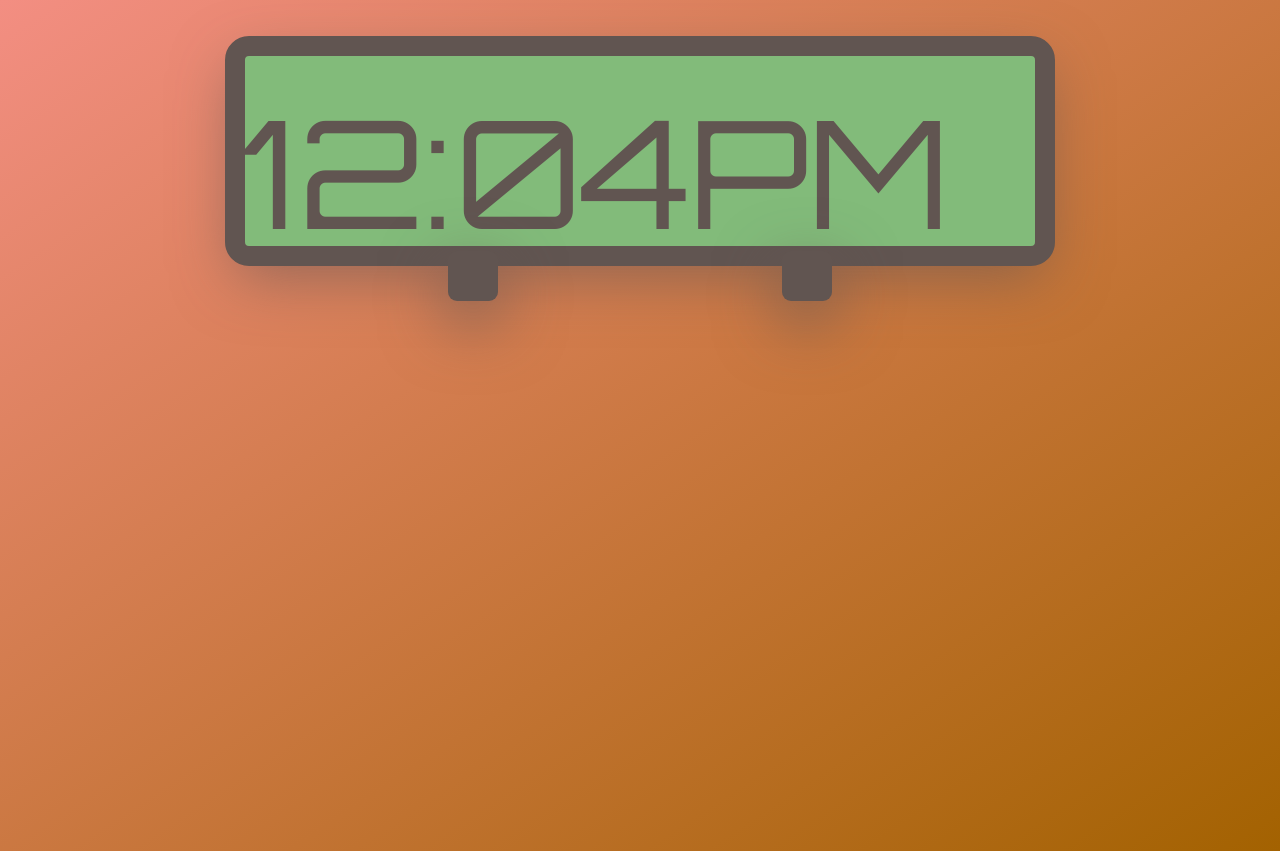
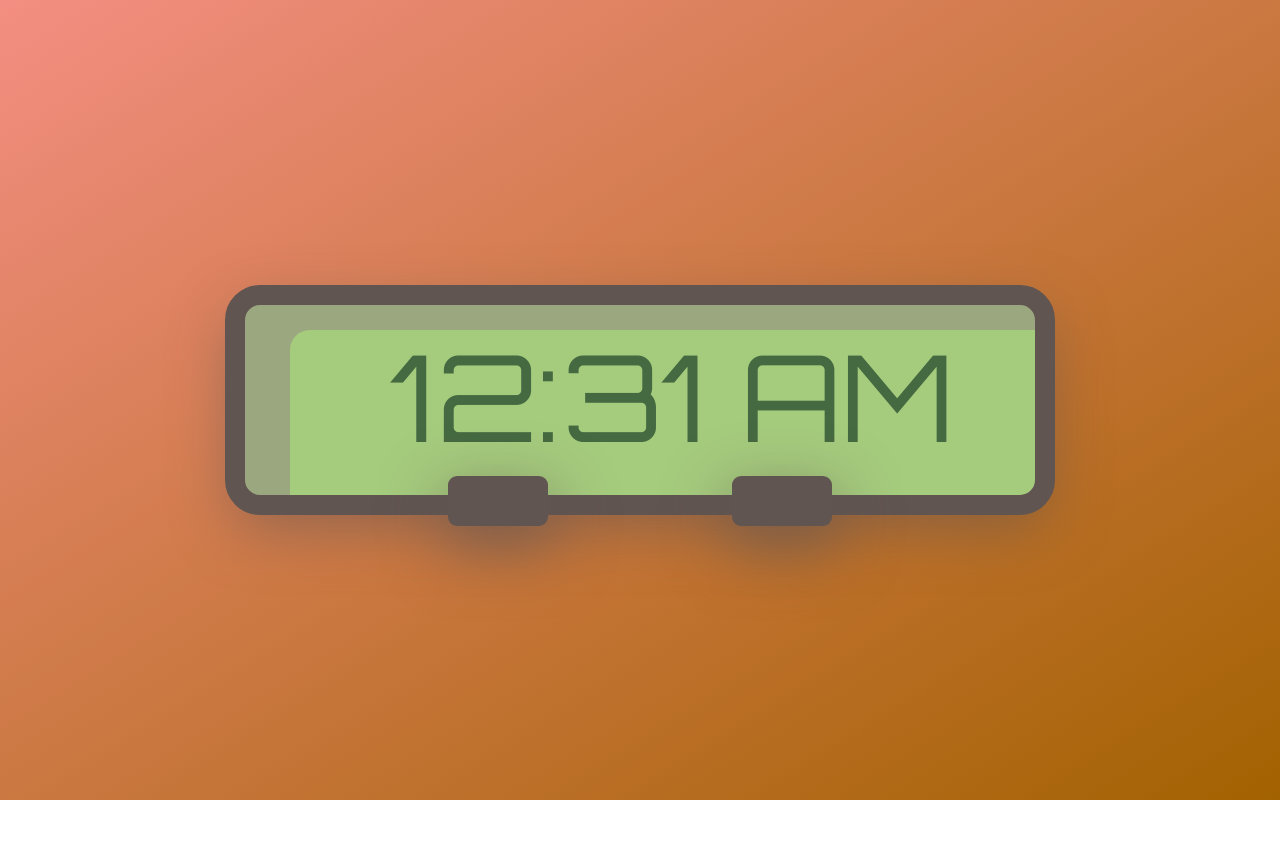
Before and after one commit to namddanh/DigitalClock, a website built with Parcel: page index.html in a window 1280 px wide. After the commit the page ends 800 px from the top, so only its background shows below. Built offline with nearby package versions, Linux system fonts and the light colour scheme.

Commit message:
Styling changes as well as clock format 12 hours added

```diff
--- a/index.html
+++ b/index.html
@@ -15,7 +15,7 @@
       type="image/x-icon"
     />
 
-    <link rel="stylesheet" href="src/sass/main.scss" />
+    <link defer rel="stylesheet" href="src/sass/main.scss" />
     <script type="module" src="src/js/clock.js"></script>
 
     <title>Digital Clock</title>
@@ -23,9 +23,7 @@
   <body>
     <div class="container">
       <div class="inner-container">
-        <div class="display">
-          <div class="time" style="font-family: 'Orbitron', sans-serif;">12:04PM</div>
-        </div>
+        <div id="time" style="font-family: 'Orbitron', sans-serif;">12:04</div>
       </div>
       <div class="foot1"></div>
       <div class="foot2"></div>
--- a/src/js/clock.js
+++ b/src/js/clock.js
@@ -1,13 +1,14 @@
 let clock = document.getElementById('time');
+let is12HourFormat = true;
 
 function updateClock() {
   const now = new Date(); // Thu Jun 05 2025 13:01:56 GMT-0400 (Eastern Daylight Time)
   const timeString = now.toLocaleTimeString([], {
-    hour: '2-digit',
+    hour: 'numeric',
     minute: '2-digit',
-    hour12: true,
+    hour12: is12HourFormat,
   });
-  console.log(timeString);
+
   clock.textContent = timeString;
 }
 
--- a/src/sass/_base.scss
+++ b/src/sass/_base.scss
@@ -1,8 +1,9 @@
 $color-primary-bg: #f38e82;
 $color-secondary-bg: #a36201;
-$color-grad-1: #8fd698;
+$color-grad-1: #a5cb7d;
 $color-grad-2: #456940;
 $color-grad-3: #82bb7a;
+$color-grad-4: #9dbd7b;
 
 $color-grey-light-1: #f9f5f3; // Light background
 $color-grey-light-2: #f2efee; // Light lines
@@ -42,7 +43,9 @@ html {
 }
 
 body {
-  font-family: 'Nunito Sans', sans-serif;
+  display: flex; // Centering div vertically
+  justify-content: center; // Centering div vertically
+  align-items: center; // Centering div vertically
   font-weight: 400;
   line-height: 1.6;
   color: $color-grey-dark-1;
@@ -61,19 +64,17 @@ body {
 }
 
 .inner-container {
+  position: relative;
   max-width: 80rem;
   min-height: 20rem;
   margin: 4vw auto;
-  background-color: $color-grad-3;
-  border-radius: 9px;
+  background-color: $color-grad-1;
+  border-radius: 20px;
   outline: 20px solid $color-grey-dark-1;
   outline-offset: -5px;
   overflow: hidden;
-  box-shadow: 0 2rem 6rem 0.5rem rgba($color-grey-dark-1, 0.6);
-
-  display: grid;
-  grid-template-rows: 10rem auto;
-  grid-template-columns: 1fr 2fr;
+  box-shadow: inset 50px 30px 0px rgba($color-grey-dark-2, 0.5),
+    0 2rem 6rem 0.5rem rgba($color-grey-dark-1, 0.6);
 
   @media only screen and (max-width: $bp-large) {
     max-width: 100%;
@@ -85,8 +86,8 @@ body {
 .foot1,
 .foot2 {
   position: absolute;
-  bottom: -50px;
-  width: 50px;
+  bottom: 25px;
+  width: 100px;
   height: 50px;
   border-radius: 9px;
   background-color: $color-grey-dark-1;
@@ -101,6 +102,8 @@ body {
   right: 30%;
 }
 
-.time {
-  font-size: 15rem;
+#time {
+  margin-left: 15rem;
+  font-size: 12rem;
+  color: $color-grad-2;
 }
```
